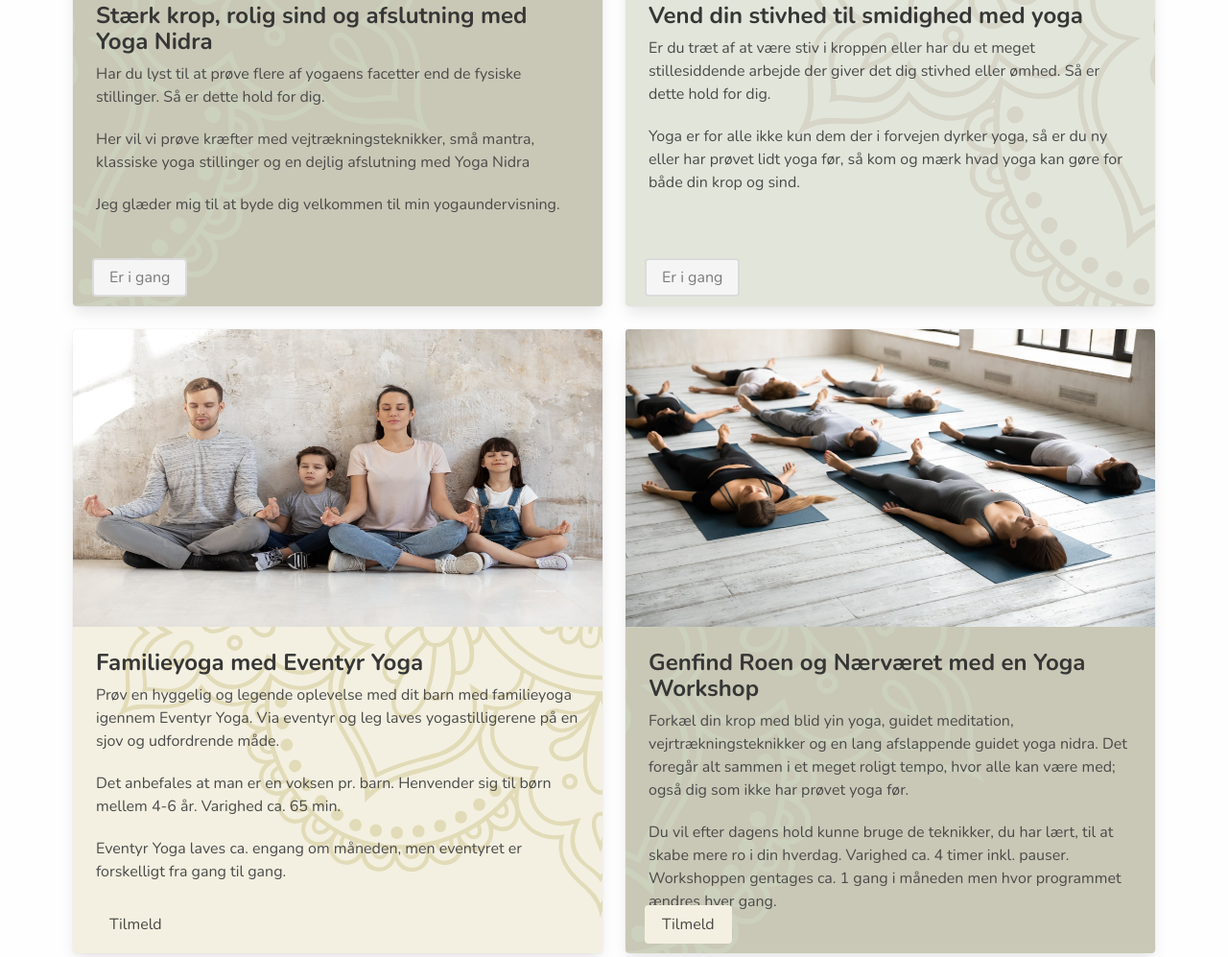
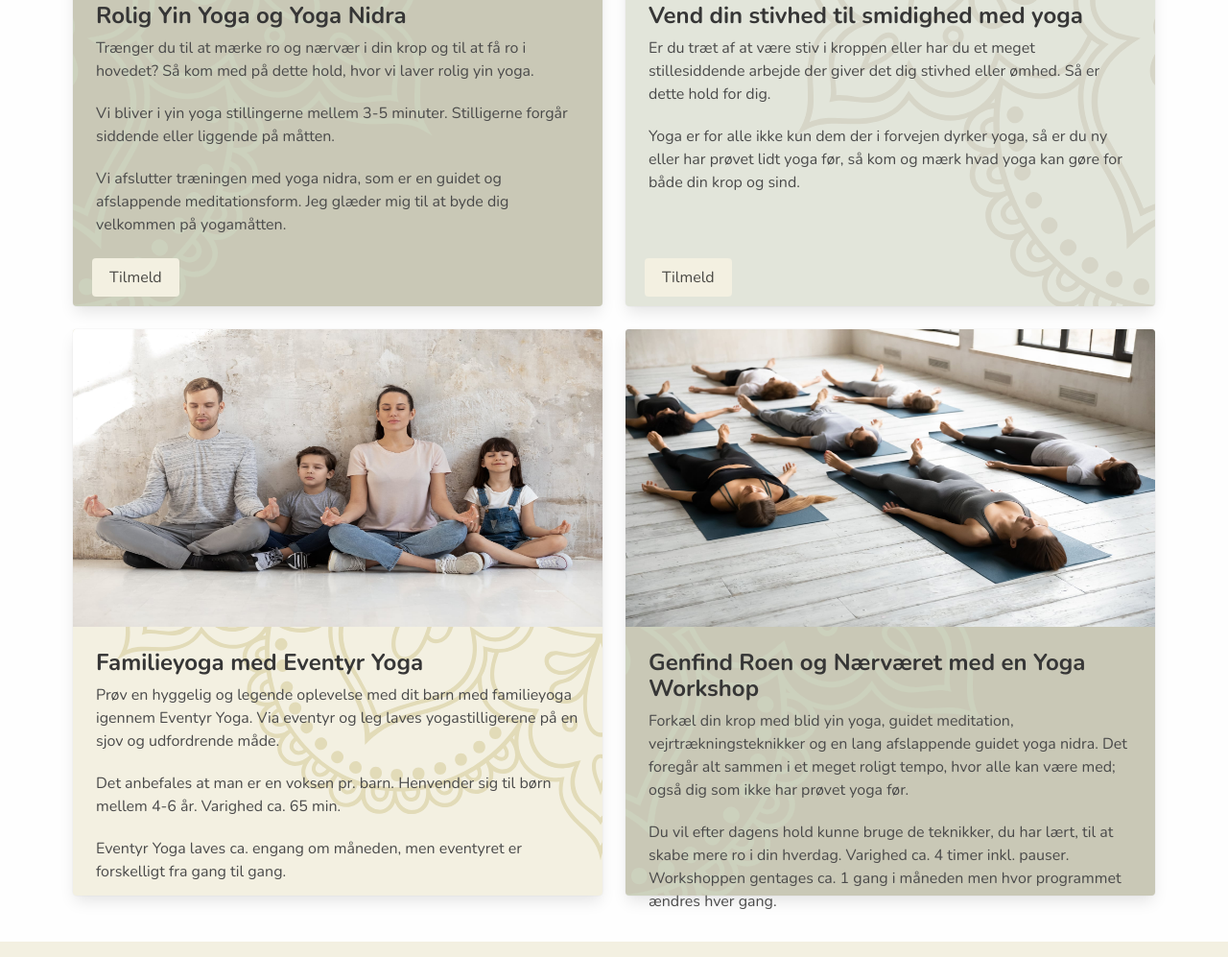
Before and after one commit to boblbobl/eventyryoga, an Eleventy site: page src/index.md in a window 1280 px wide. Shown: the part 3319-4316 px from the top of the page at 96% size. Built offline with nearby package versions, Linux system fonts and the light colour scheme; Eleventy itself is replaced by a stand-in of ours; files that its build step writes are made by us from their sources; files whose address does not match are found by name.

Commit message:
new courses

```diff
--- a/src/_includes/base.liquid
+++ b/src/_includes/base.liquid
@@ -125,17 +125,16 @@
             </div>
             <div class="card-content">
               <div class="content">
-                <h3 class="title is-4 mb-2">Stærk krop, rolig sind og afslutning med Yoga Nidra</h3>
-                <p class="is-size-6">Har du lyst til at prøve flere af yogaens facetter end de fysiske stillinger. Så er
-                  dette hold for dig.</p>
-                <p class="is-size-6">Her vil vi prøve kræfter med vejtrækningsteknikker, små mantra, klassiske yoga
-                  stillinger og en dejlig afslutning med Yoga Nidra</p>
-                <p class="is-size-6">Jeg glæder mig til at byde dig velkommen til min yogaundervisning.</p>
+                <h3 class="title is-4 mb-2">Rolig Yin Yoga og Yoga Nidra</h3>
+                <p class="is-size-6">Trænger du til at mærke ro og nærvær i din krop og til at få ro i hovedet? Så kom med på dette hold, hvor vi laver rolig yin yoga.
+                </p>
+                <p class="is-size-6">Vi bliver i yin yoga stillingerne mellem 3-5 minuter. Stilligerne forgår siddende eller liggende på måtten.</p>
+                <p class="is-size-6">Vi afslutter træningen med yoga nidra, som er en guidet og afslappende meditationsform. Jeg glæder mig til at byde dig velkommen på yogamåtten.</p>
 
               </div>
             </div>
             <footer class="card-footer">
-              <a class="button is-light is-static" href="#">Er i gang</a>
+              <a class="button is-light" href="https://www.fof.dk/da/aarhus/kurser/motion-og-sundhed/body-mind/yoga/hatha-yoga/rolig-yin-yoga-og-yoga-nidra">Tilmeld</a>
             </footer>
           </div>
         </div>
@@ -159,7 +158,7 @@
               </div>
             </div>
             <footer class="card-footer">
-              <a class="button is-light is-static" href="#">Er i gang</a>
+              <a class="button is-light" href="https://www.fof.dk/da/aarhus/kurser/motion-og-sundhed/body-mind/yoga/hatha-yoga/vend-din-stivhed-til-smidighed-med-yoga">Tilmeld</a>
             </footer>
           </div>
         </div>
@@ -181,9 +180,6 @@
 
               </div>
             </div>
-            <footer class="card-footer">
-              <a class="button is-light" href="https://www.fof.dk/da/aarhus/kurser/motion-og-sundhed/motion-dans-mavedans/motion-for-familien/familieyoga-med-eventyryoga">Tilmeld</a>
-            </footer>
           </div>
         </div>
 
@@ -201,9 +197,6 @@
                 <Workshoppen class="is-size-6">Du vil efter dagens hold kunne bruge de teknikker, du har lært, til at skabe mere ro i din hverdag. Varighed ca. 4 timer inkl. pauser. Workshoppen gentages ca. 1 gang i måneden men hvor programmet ændres hver gang.</p>
               </div>
             </div>
-            <footer class="card-footer">
-              <a class="button is-light" href="https://www.fof.dk/da/aarhus/kurser/motion-og-sundhed/body-mind/yoga/yin-yoga-mediyoga-og-flow-yoga/genfind-ro-og-naervaer-med-yoga">Tilmeld</a>
-            </footer>
           </div>
         </div>
       </div>
```
